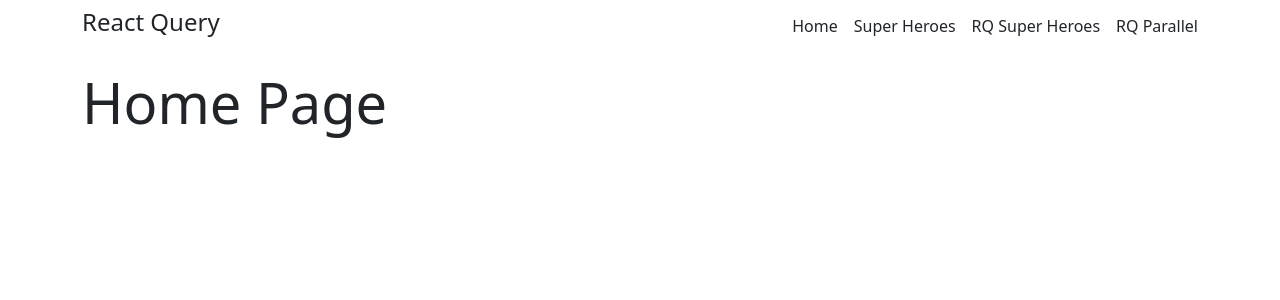
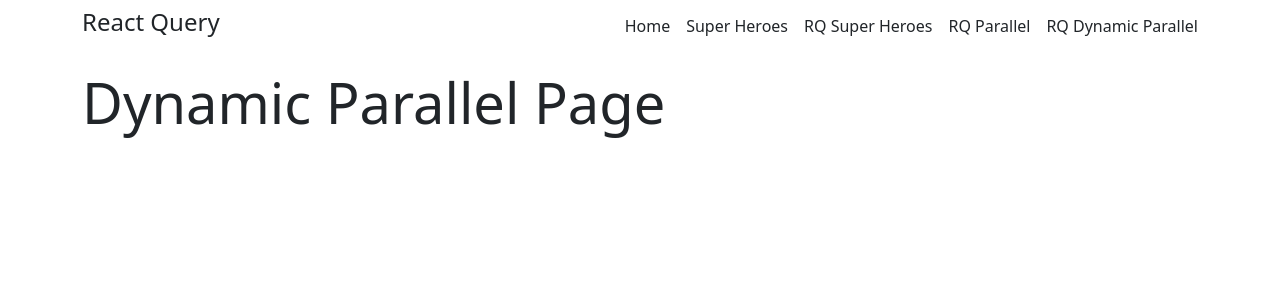
Before and after one commit to jrazap/react-query, a React (Vite) app: page /rq-dynamic-parallel in a window 1280 px wide. Shown: the top 300 px of the page. Built offline with nearby package versions, Linux system fonts and the light colour scheme; data requests are answered from the project's data file.

Commit message:
Dynamic Parallel Queries

```diff
--- /dev/null
+++ b/src/components/DynamicParallel.page.jsx
@@ -0,0 +1,30 @@
+/* eslint-disable react/prop-types */
+import axios from "axios";
+import { useQueries } from "react-query";
+
+const fetchSuperHero = (heroId) => {
+  return axios.get(`${import.meta.env.VITE_APP_API_URL}/superheroes/${heroId}`);
+};
+
+const DynamicParallelPage = ({ heroIds }) => {
+  const queryResults = useQueries(
+    heroIds.map((heroId) => {
+      return {
+        queryKey: ["super-hero", heroId],
+        queryFn: () => fetchSuperHero(heroId),
+      };
+    })
+  );
+
+  console.log(queryResults);
+
+  return (
+    <section className="my-4">
+      <div className="container">
+        <h1 className="display-4 mb-4">Dynamic Parallel Page</h1>
+      </div>
+    </section>
+  );
+};
+
+export default DynamicParallelPage;
--- a/src/layout/Nav.jsx
+++ b/src/layout/Nav.jsx
@@ -25,6 +25,11 @@ const Nav = () => (
             RQ Parallel
           </Link>
         </li>
+        <li>
+          <Link className="text-dark" to="/rq-dynamic-parallel">
+            RQ Dynamic Parallel
+          </Link>
+        </li>
       </ul>
     </div>
   </nav>
--- a/src/router.jsx
+++ b/src/router.jsx
@@ -5,6 +5,7 @@ import SuperHeroesPage from "./components/SuperHeroes.page";
 import RQSuperHeroesPage from "./components/RQSuperHeroes.page";
 import RQSuperHeroPage from "./components/RQSuperHero.page";
 import ParallelQueriesPage from "./components/ParallelQueries.page";
+import DynamicParallelPage from "./components/DynamicParallel.page";
 
 const router = createBrowserRouter([
   {
@@ -32,6 +33,10 @@ const router = createBrowserRouter([
         element: <ParallelQueriesPage />,
       },
       {
+        path: "rq-dynamic-parallel",
+        element: <DynamicParallelPage heroIds={[1, 3]} />,
+      },
+      {
         path: "*",
         element: <HomePage />,
       },
```
